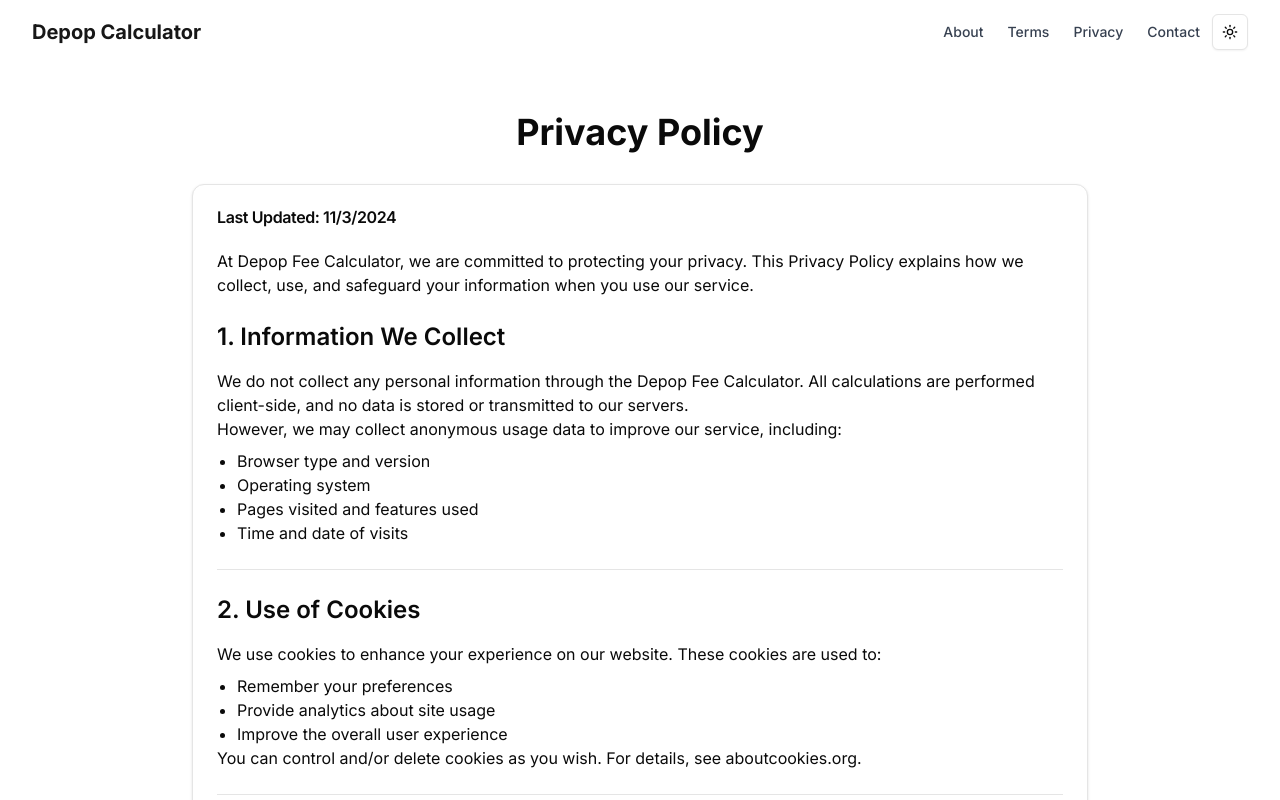
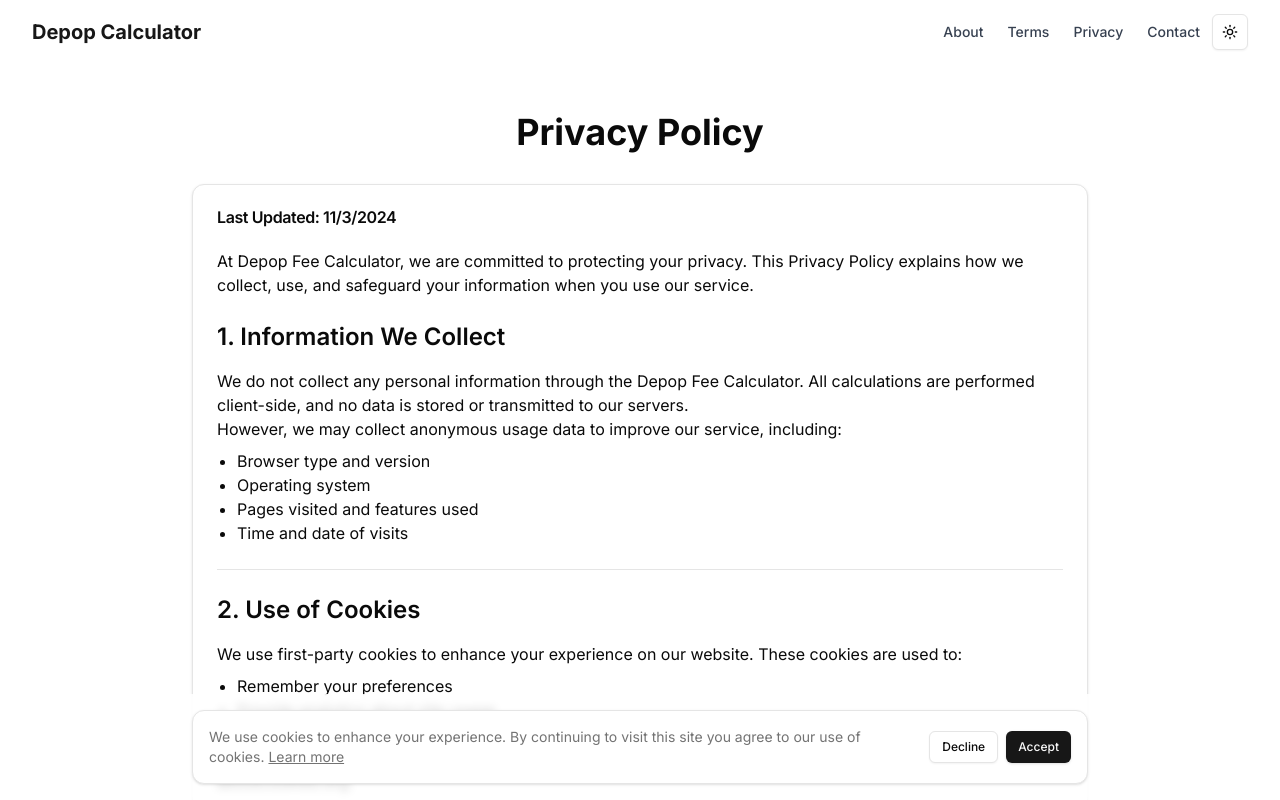
Before and after one commit to borhanrahi/depop-calculator, a Next.js app: page /privacy in a window 1280 px wide. Shown: the top 800 px of the page. Built offline with nearby package versions, Linux system fonts and the light colour scheme; no server answers.

Commit message:
cookies update

```diff
--- a/app/(pages)/privacy/page.tsx
+++ b/app/(pages)/privacy/page.tsx
@@ -27,13 +27,13 @@
             <Separator className="my-6" />
 
             <h2 className="text-2xl font-semibold mt-6 mb-4">2. Use of Cookies</h2>
-            <p>We use cookies to enhance your experience on our website. These cookies are used to:</p>
+            <p>We use first-party cookies to enhance your experience on our website. These cookies are used to:</p>
             <ul className="list-disc pl-5 mt-2">
               <li>Remember your preferences</li>
               <li>Provide analytics about site usage</li>
               <li>Improve the overall user experience</li>
             </ul>
-            <p>You can control and/or delete cookies as you wish. For details, see aboutcookies.org.</p>
+            <p>You can control cookie preferences through your browser settings. For more information about cookies, visit aboutcookies.org.</p>
 
             <Separator className="my-6" />
 
--- a/app/layout.tsx
+++ b/app/layout.tsx
@@ -6,6 +6,9 @@
 import { Analytics } from "@vercel/analytics/react";
 import Navigation from "@/components/NavBar";
 import { ThemeProvider } from "@/components/providers/theme-provider"
+import Script from 'next/script'
+import CookieConsent from '@/components/CookieConsent';
+import DeferredScript from '@/components/DeferredScript';
 
 // Optimize font loading
 const inter = Inter({
@@ -78,10 +81,36 @@
   return (
     <html lang="en" suppressHydrationWarning>
       <head>
-        <script
-          async
-          src="https://pagead2.googlesyndication.com/pagead/js/adsbygoogle.js?client=ca-pub-1047850381013366"
-          crossOrigin="anonymous"
+        <link
+          rel="preconnect"
+          href="https://pagead2.googlesyndication.com"
+        />
+        <link
+          rel="dns-prefetch"
+          href="https://www.googletagmanager.com"
+        />
+        <Script
+          strategy="afterInteractive"
+          src={`https://www.googletagmanager.com/gtag/js?id=${process.env.NEXT_PUBLIC_GA_ID}`}
+        />
+        <Script
+          id="google-analytics"
+          strategy="afterInteractive"
+          dangerouslySetInnerHTML={{
+            __html: `
+              window.dataLayer = window.dataLayer || [];
+              function gtag(){dataLayer.push(arguments);}
+              gtag('js', new Date());
+              gtag('config', '${process.env.NEXT_PUBLIC_GA_ID}', {
+                page_path: window.location.pathname,
+                cookie_flags: 'SameSite=None;Secure'
+              });
+            `,
+          }}
+        />
+        <DeferredScript
+          src="https://pagead2.googlesyndication.com/pagead/js/adsbygoogle.js"
+          strategy="lazy"
         />
       </head>
       <body className={inter.className}>
@@ -95,6 +124,7 @@
           {children}
           <Footer />
           <Analytics />
+          <CookieConsent />
         </ThemeProvider>
       </body>
     </html>
--- /dev/null
+++ b/components/CookieConsent.tsx
@@ -0,0 +1,53 @@
+'use client';
+
+import { useState, useEffect } from 'react';
+import { Button } from '@/components/ui/button';
+import { Card } from '@/components/ui/card';
+
+export default function CookieConsent() {
+  const [showBanner, setShowBanner] = useState(false);
+
+  useEffect(() => {
+    const consent = localStorage.getItem('cookie-consent');
+    if (!consent) {
+      setShowBanner(true);
+    }
+  }, []);
+
+  const acceptCookies = () => {
+    localStorage.setItem('cookie-consent', 'accepted');
+    setShowBanner(false);
+  };
+
+  if (!showBanner) return null;
+
+  return (
+    <div className="fixed bottom-0 left-0 right-0 z-50 p-4 bg-background/80 backdrop-blur-sm">
+      <Card className="max-w-4xl mx-auto p-4">
+        <div className="flex flex-col sm:flex-row items-center justify-between gap-4">
+          <p className="text-sm text-muted-foreground">
+            We use cookies to enhance your experience. By continuing to visit this site you agree to our use of cookies.
+            <a href="/privacy" className="underline ml-1">
+              Learn more
+            </a>
+          </p>
+          <div className="flex gap-2">
+            <Button
+              variant="outline"
+              size="sm"
+              onClick={() => setShowBanner(false)}
+            >
+              Decline
+            </Button>
+            <Button
+              size="sm"
+              onClick={acceptCookies}
+            >
+              Accept
+            </Button>
+          </div>
+        </div>
+      </Card>
+    </div>
+  );
+}
--- a/next.config.ts
+++ b/next.config.ts
@@ -11,12 +11,13 @@
     path: '/_next/image',
     loader: 'default',
     disableStaticImages: false,
-    dangerouslyAllowSVG: false,
+    dangerouslyAllowSVG: true,
+    contentSecurityPolicy: "default-src 'self'; script-src 'none'; sandbox;",
     contentDispositionType: 'inline',
     remotePatterns: [
       {
         protocol: 'https',
-        hostname: 'depopcalculator.top',
+        hostname: '**',
         pathname: '/**',
       },
     ],
```
